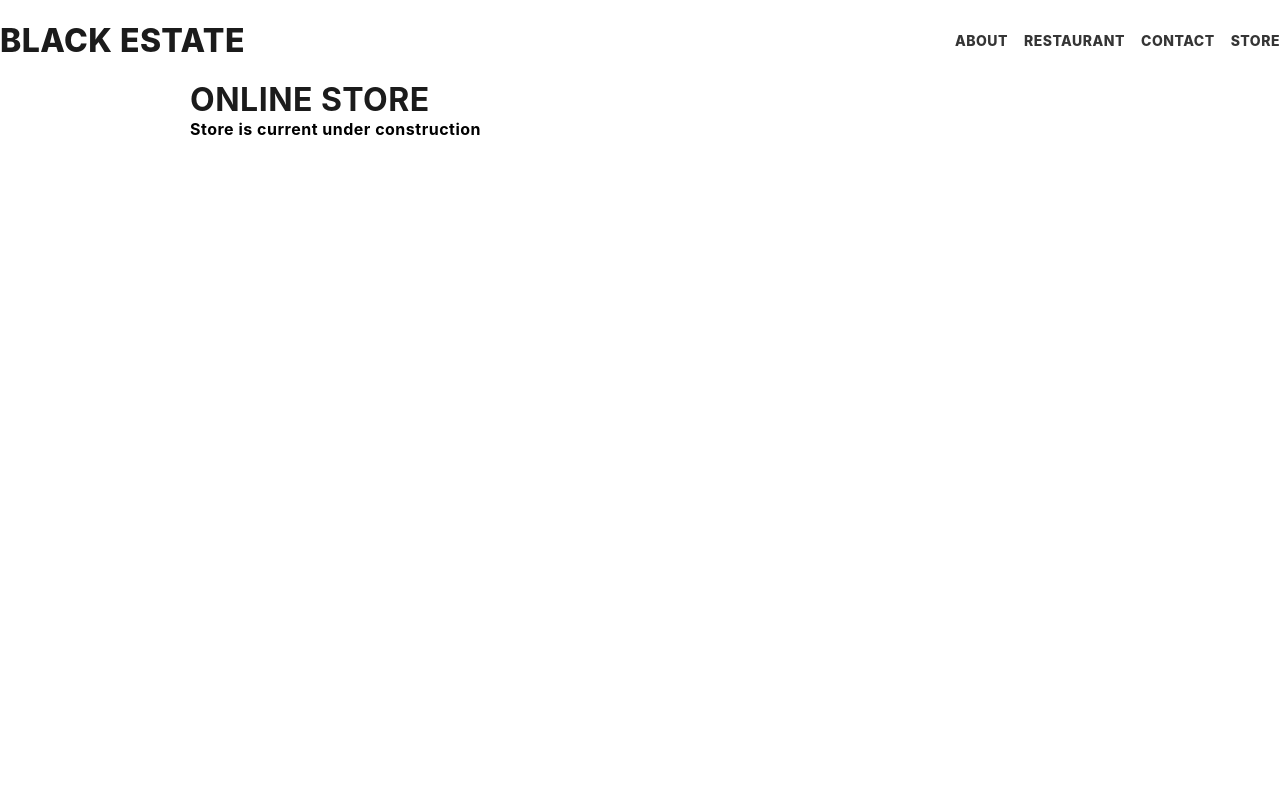
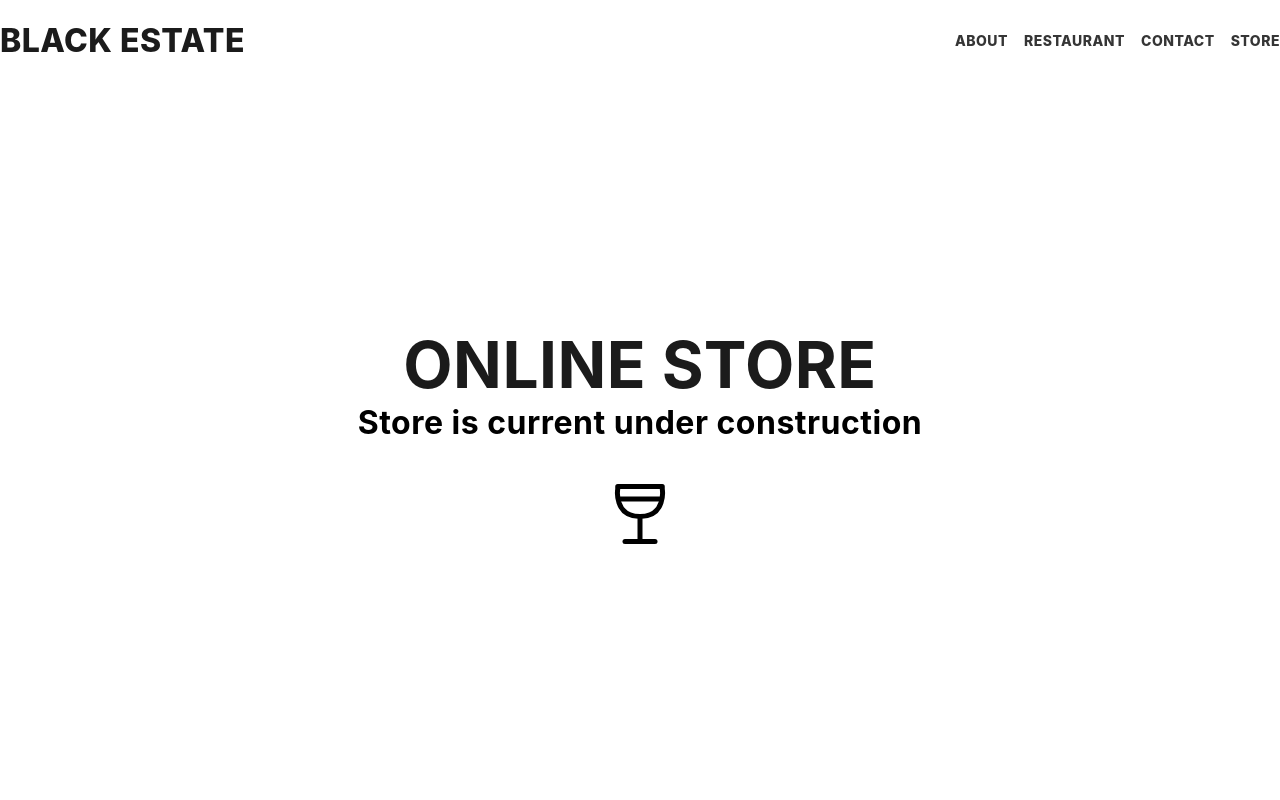
Before and after one commit to julesodea/black-estate, a React (Create React App) app: page /store in a window 1280 px wide. Shown: the top 800 px of the page. Built offline with nearby package versions, Linux system fonts and the light colour scheme; the HTML template or start-up script is replaced by a standard one.

Commit message:
update footer, improve other things

```diff
--- a/src/components/footer/Footer.js
+++ b/src/components/footer/Footer.js
@@ -5,6 +5,21 @@
 function Footer() {
   return (
     <footer>
+      <ul>
+        <li className='title'>BLACK ESTATE © 2019</li>
+        <li>
+          <Link to='/contact'>PRIVACY POLICY</Link>
+        </li>
+        <li>
+          <Link to='/about'>TERMS & CONDITIONS</Link>
+        </li>
+        <li>
+          <Link to='/restaurant'>LIQUOR LICENSE</Link>
+        </li>
+        <li>
+          <Link to='/store'>VINEYARD</Link>
+        </li>
+      </ul>
       <ul>
         <li className='title'>RESTAURANT</li>
         <li>
@@ -35,21 +50,6 @@
           <Link to='/store'>DELIVERY & RETURNS</Link>
         </li>
       </ul>
-      <ul>
-        <li className='title'>BLACK ESTATE © 2019</li>
-        <li>
-          <Link to='/contact'>PRIVACY POLICY</Link>
-        </li>
-        <li>
-          <Link to='/about'>TERMS & CONDITIONS</Link>
-        </li>
-        <li>
-          <Link to='/restaurant'>LIQUOR LICENSE</Link>
-        </li>
-        <li>
-          <Link to='/store'>VINEYARD</Link>
-        </li>
-      </ul>
     </footer>
   );
 }
--- a/src/components/footer/Footer.styles.scss
+++ b/src/components/footer/Footer.styles.scss
@@ -16,9 +16,6 @@
     list-style-type: none;
     padding: 0px;
     margin: 0;
-
-    display: flex;
-
     align-items: flex-start;
     li.title {
       padding-bottom: 0.2rem;
--- a/src/components/form/form.jsx
+++ b/src/components/form/form.jsx
@@ -54,12 +54,15 @@
           placeholder="Email"
           value={this.state.email}
           onChange={this.handleChange}
+          required={true}
         />
 
         <select
           name="amount"
           value={this.state.amount}
           onChange={this.handleChange}
+          required={true}
+
         >
           <option value="1">One</option>
           <option value="2">Two</option>
@@ -77,6 +80,8 @@
           placeholder="day"
           value={this.state.day}
           onChange={this.handleChange}
+          required={true}
+
         >
           <option value="Wednesday">Wednesday</option>
           <option value="Thursday">Thursday</option>
@@ -89,6 +94,8 @@
           name="time"
           value={this.state.time}
           onChange={this.handleChange}
+          required={true}
+
         >
           <option value="10:00am">10:00am</option>
           <option value="10:30am">10:30am</option>
--- a/src/components/nav/Nav.jsx
+++ b/src/components/nav/Nav.jsx
@@ -14,7 +14,7 @@
   return (
     <nav>
       <ul>
-        <Link style={title} className="title" to="/" className="title">
+        <Link style={title} className="title" to="/" >
           BLACK ESTATE
         </Link>
         <li>
--- a/src/components/pages/home.jsx
+++ b/src/components/pages/home.jsx
@@ -1,25 +1,25 @@
 import React from 'react';
 import { Link } from 'react-router-dom';
+// import Arrow from '../svg/arrow.js'
 
 // CSS
 
 import './home.styles.scss';
 
 function Home() {
-
   return (
     <div>
       <section>
-        <div className="background" />
-        <div className="contain">
+        <div className='background' />
+        <div className='contain'>
           <div>
-            <p className="medium-two">
+            <p className='medium-two'>
               3 organic hillside vineyards on clay limestone soils in North
               Canterbury.
             </p>
           </div>
           <div>
-            <p className="medium-three">
+            <p className='medium-three'>
               We're set on making our wines rue to the place they grow. The
               winemaking is simple good estate grown fruit, organic &
               biodynamic, handpicked, bineyard derived yeasts, no additives or
@@ -27,20 +27,25 @@
               filtration . Then we have character.
             </p>
           </div>
-          <div class="container flex column j-c-b">
+          <div class='container flex column j-c-b'>
             <h4>LOCATED AT</h4>
-            <p className="secondary">
-              <a className='map' href="https://goo.gl/maps/E9et23PeTGW1EQpX8" target="_blank" rel="noopener noreferrer">  614 Omihi Road</a>
-
-              Waipara Valley <br/>New Zealand
-
-              Visit our winery or order from our online store
+            <p className='secondary'>
+              <a
+                className='map'
+                href='https://goo.gl/maps/E9et23PeTGW1EQpX8'
+                target='_blank'
+                rel='noopener noreferrer'
+              >
+                614 Omihi Road
+              </a>
+              Waipara Valley <br />
+              New Zealand Visit our winery or order from our online store
             </p>
-            <div className="links">
-              <Link className="button" to="/restaurant">
+            <div className='links'>
+              <Link className='button' to='/restaurant'>
                 RESTAURANT
               </Link>
-              <Link className="button" to="/shop">
+              <Link className='button' to='/store'>
                 SHOP WINE
               </Link>
             </div>
--- a/src/components/pages/home.styles.scss
+++ b/src/components/pages/home.styles.scss
@@ -113,13 +113,19 @@
     color: white;
     background: rgb(40, 40, 40);
     border-radius: 4px;
-    padding: 0.8rem 1.4rem;
+    padding: 0.8rem 1.2rem;
     text-decoration: none;
     font-weight: bold;
     font-size: 12px;
     letter-spacing: 1px;
+    display: flex;
+    align-content: center;
+
     &:hover {
       background: rgb(65, 65, 65);
     }
+    svg {
+      margin-left: 5px;
+    }
   }
 }
--- a/src/components/pages/store.jsx
+++ b/src/components/pages/store.jsx
@@ -1,17 +1,18 @@
 import React from 'react';
-import { BrowserRouter as Router} from 'react-router-dom';
+import { BrowserRouter as Router } from 'react-router-dom';
+import Wine from '../svg/wine.js';
 
 // CSS
-
 import './store.styles.scss';
 
 function Store() {
   return (
     <Router>
-      <div className="App">
-        <section className="store-section">
+      <div className='App'>
+        <section className='store-section'>
           <h1>ONLINE STORE</h1>
           <h4>Store is current under construction</h4>
+          <Wine />
         </section>
       </div>
     </Router>
--- a/src/components/pages/store.styles.scss
+++ b/src/components/pages/store.styles.scss
@@ -2,4 +2,16 @@
   height: 90vh;
   max-width: 900px;
   margin: 0 auto;
+  display: flex;
+  align-items: center;
+  justify-content: center;
+  h1 {
+    font-size: 4rem;
+  }
+  h4 {
+    font-size: 2rem;
+  }
+  svg {
+    margin-top: 2rem;
+  }
 }
--- /dev/null
+++ b/src/components/svg/arrow.js
@@ -0,0 +1,22 @@
+import React from 'react';
+export default function GoogleLogo() {
+  return (
+    <svg
+      xmlns='http://www.w3.org/2000/svg'
+      class='ionicon'
+      viewBox='0 0 512 512'
+      width='15'
+      height='15'
+    >
+      <title>Arrow Forward</title>
+      <path
+        fill='none'
+        stroke='currentColor'
+        stroke-linecap='round'
+        stroke-linejoin='round'
+        stroke-width='48'
+        d='M268 112l144 144-144 144M392 256H100'
+      />
+    </svg>
+  );
+}
--- /dev/null
+++ b/src/components/svg/wine.js
@@ -0,0 +1,35 @@
+import React from 'react';
+export default function GoogleLogo() {
+  return (
+    <svg
+      xmlns='http://www.w3.org/2000/svg'
+      class='ionicon'
+      viewBox='0 0 512 512'
+      height='10vh'
+    >
+      <title>Wine</title>
+      <path
+        d='M398.57 80H113.43v16S87.51 272 256 272 398.57 96 398.57 96zM256 272v160'
+        fill='none'
+        stroke='currentColor'
+        stroke-linejoin='round'
+        stroke-width='32'
+      />
+      <path
+        fill='none'
+        stroke='currentColor'
+        stroke-linecap='round'
+        stroke-linejoin='round'
+        stroke-width='32'
+        d='M352 432H160'
+      />
+      <path
+        fill='none'
+        stroke='currentColor'
+        stroke-linejoin='round'
+        stroke-width='32'
+        d='M112 160h288'
+      />
+    </svg>
+  );
+}
--- a/src/index.css
+++ b/src/index.css
@@ -17,3 +17,8 @@
   max-width: 1280px;
   margin: 0 auto;
 }
+
+svg {
+  padding: 0;
+  margin: 0;
+}
```
Also changed, not shown: src/components/pages/about.jsx (+9 -9 lines).
